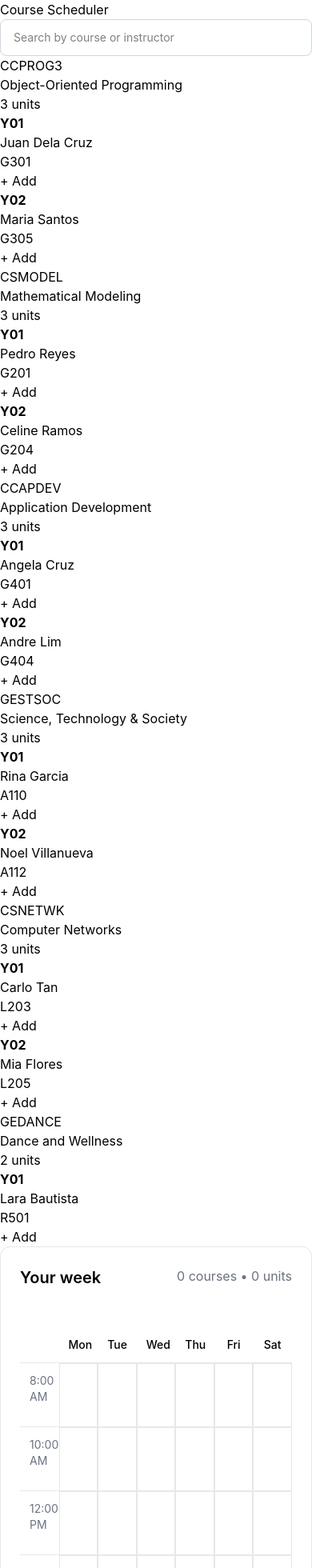
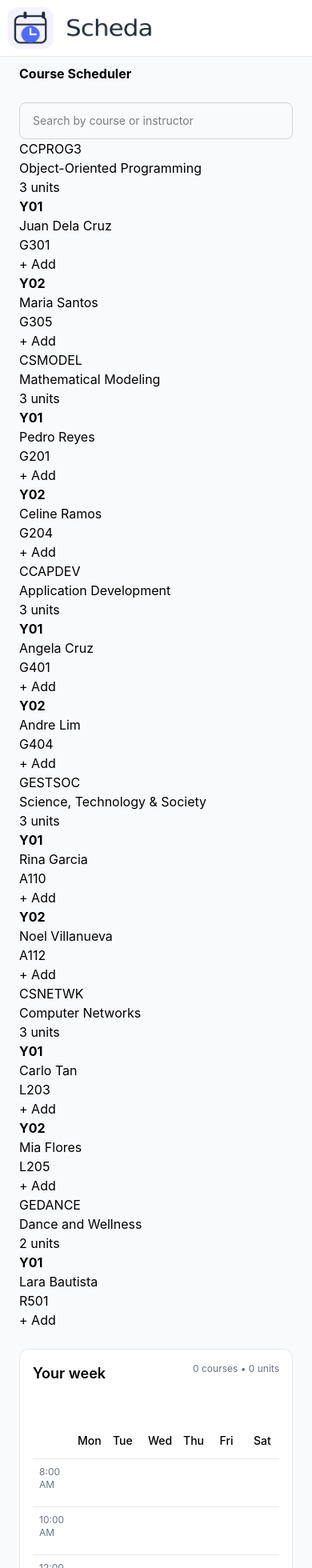
Before and after one commit to wMarc11/Scheda, a React (Vite) app: page / in a window 390 px wide. Shown: the top 1960 px of the page at 80% size. Built offline with nearby package versions, Linux system fonts and the light colour scheme.

Commit message:
feat: added logo and improved responsiveness of the schedule time table

```diff
--- a/index.html
+++ b/index.html
@@ -6,7 +6,7 @@
     <meta name="viewport" content="width=device-width, initial-scale=1.0" />
     <title>class-scheduling-app</title>
   </head>
-  <body>
+  <body class="bg-gray-50">
     <div id="root"></div>
     <script type="module" src="/src/main.jsx"></script>
   </body>
--- a/src/App.jsx
+++ b/src/App.jsx
@@ -4,6 +4,7 @@ import CourseList from './components/courses/CourseList';
 import SelectedSectionsList from './components/schedule/SelectedSectionsList';
 import ScheduleTimetable from './components/schedule/ScheduleTimetable';
 import CourseSearchBar from './components/courses/CourseSearchBar';
+import logo from './assets/images/scheda-logo.png'
 import "./index.css"
 
 function App() {
@@ -40,15 +41,29 @@ function App() {
   }).filter((course) => course.sections.length > 0);
 
   return (
-    <main>
-      <h1>Course Scheduler</h1>
+    <>
+      <header className="bg-white border-b border-gray-200 fixed w-full">
+        <div className="mx-auto flex max-w-[1350px]">
+          <div>
+            <img src={logo} className="w-[200px] h-[70px]" />
+            <p></p>
+          </div>
+        </div>
+      </header>
+      <main className="lg:mx-5 max-w-7x1 p-6 flex justify-center">
+        <div className="mt-14">
+          <h1 className="mb-6 text-2x1 font-bold">Course Scheduler</h1>
+          <div className="grid grid-cols-1 gap-6 lg:grid-cols-2">
+            <div>
+              <CourseSearchBar onSearch={setQuery} />
+              <CourseList courses={filteredCourses} />
+            </div>
 
-      <CourseSearchBar onSearch={setQuery} />
-
-      <CourseList courses={filteredCourses} />
-
-      <ScheduleTimetable />
-    </main>
+            <ScheduleTimetable />
+          </div>
+        </div>
+      </main>
+    </>
   );
 }
 
--- a/src/components/schedule/ScheduleTimetable.jsx
+++ b/src/components/schedule/ScheduleTimetable.jsx
@@ -22,12 +22,12 @@ const ScheduleTimetable = () => {
     );
 
     return (
-        <div className="rounded-xl border border-gray-200 bg-white p-6">
+        <div className="rounded-xl border border-gray-200 bg-white p-4 sm:p-6 lg:h-[600px] lg:max-w-[700px] sticky top-24">
 
             <div className="mb-6 flex">
-                <h2 className="mb-6 text-xl font-semibold">Your week</h2>
+                <h2 className="mb-6 text-lg sm:text-xl font-semibold">Your week</h2>
 
-                <p className="text-md text-gray-500 ml-auto">{courseCount} courses • {totalUnits} units</p>
+                <p className="text-xs sm:text-sm text-gray-500 ml-auto">{courseCount} courses • {totalUnits} units</p>
             </div>
 
             <div className="grid grid-cols-7">
@@ -47,14 +47,14 @@ const ScheduleTimetable = () => {
                     <div className="grid grid-cols-7">
                         {times.map((time) => (
                             <div key={time} className="contents">
-                                <div className="border-b border-gray-200 p-3 text-sm text-gray-500">
+                                <div className="h-[60px] border-b border-gray-200 p-2 sm:p-3 text-xs sm:text-sm text-gray-500">
                                     {time}
                                 </div>
 
                                 {days.map((day) => (
                                     <div
                                         key={day}
-                                        className="h-20 border-b border-1 border-gray-200"
+                                        className="border-b border-gray-200 p-2 sm:p-3 text-center text-xs sm:text-sm font-medium"
                                     />
                                 ))}
                             </div>
--- a/src/components/schedule/TimetableEvent.jsx
+++ b/src/components/schedule/TimetableEvent.jsx
@@ -8,22 +8,23 @@ const TimetableEvent = ({ section, schedule }) => {
     const duration = endMinutes - startMinutes;
 
     const timeTableStart = 8 * 60;
-    const pixelsPerHour = 40;
+    const pixelsPerHour = 30;
 
     const top = ((startMinutes - timeTableStart) / 60) * pixelsPerHour;
     const height = (duration / 60) * pixelsPerHour;
 
     return(
         <div
-            className="absolute rounded-md bg-blue-100 p-2 text-xs text-blue-900"
+            className="absolute rounded-md bg-blue-100 p-1 lg:p-2 text-[clamp(6px,0.7vw,10px)] leading-tight text-blue-900 text-center flex flex-col justify-center mx-auto overflow-hidden"
             style={{
                 top: `${top}px`,
                 height: `${height}px`,
-                left: `${dayIndex * (100 / 6)}%`,
-                width: `${100 / 6}%`
+                left: `calc(${dayIndex * (100 / 6)}% + 4px)`,
+                width: `calc(${100 / 6}% - 8px)`
             }}
         >
-            <p><strong>{section.courseId} - {section.section}</strong></p>
+            <p><strong>{section.courseId}</strong></p>
+            <p>{section.section}</p>
             <p>{schedule.start} - {schedule.end}</p>
             <small>Room: {section.room}</small>
 
```
Also changed, not shown: src/assets/images/scheda-logo.png (added).
